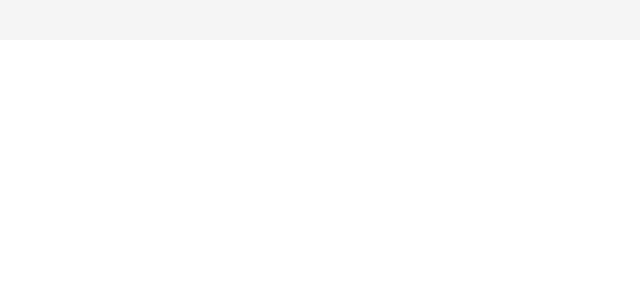
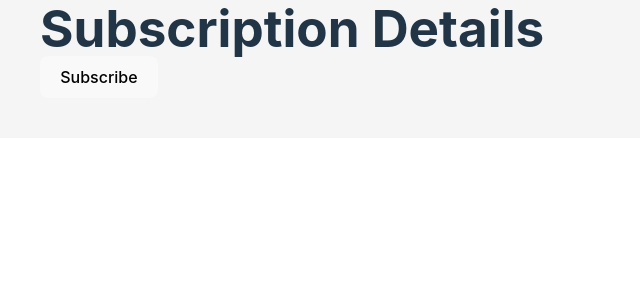
Before and after one commit to victorgbaye/Fig-jam, a React (Vite) app: page /subscriptioin in a window 1280 px wide. Before the commit this address had no page. Shown: the top 300 px of the page, without its empty margins (0-640 px from the left). Built offline with nearby package versions, Linux system fonts and the light colour scheme.

Commit message:
stripe inytegration

```diff
--- a/package.json
+++ b/package.json
@@ -11,6 +11,7 @@
   },
   "dependencies": {
     "@reduxjs/toolkit": "^1.9.7",
+    "@stripe/stripe-js": "^2.2.1",
     "axios": "^1.6.2",
     "prop-types": "^15.8.1",
     "react": "^18.2.0",
@@ -28,5 +29,6 @@
     "eslint-plugin-react-hooks": "^4.6.0",
     "eslint-plugin-react-refresh": "^0.4.3",
     "vite": "^4.5.1"
-  }
+  },
+  "proxy":"<http://localhost:5000>"
 }
--- a/src/App.jsx
+++ b/src/App.jsx
@@ -12,6 +12,7 @@ import Signup from './pages/Auth/Signup/Signup'
 import Account from './pages/account/Account'
 import Home from './pages/Home/Home'
 import MobileComponent from './pages/MobileComponent/MobileComponent';
+import Subscription from './pages/Subscription/Subscription';
 
 function App() {
   const {theme, toggleTheme} = useGlobalContext()
@@ -46,12 +47,15 @@ function App() {
             <Route path="/account" element={<Account/>} />
             <Route path="/login" element={<Login/>} />
             <Route path="/signup" element={<Signup/>} />
+            <Route path="/subscriptioin" element={<Subscription/>} />
+
           </Routes>
         </Router>
         {/* <Home/> */}
         {/* <Login/> */}
         {/* <Signup/> */}
         {/* <Account/> */}
+
       </div>
     </ThemeContext.Provider>
 
--- a/src/components/compound/FigCard/Figcard.module.scss
+++ b/src/components/compound/FigCard/Figcard.module.scss
@@ -58,7 +58,7 @@
     display: flex;
     flex-direction: column;
     align-items: flex-start;
-    gap: 8px;
+    gap: 12px;
 
     p{
         color: #525252;
--- /dev/null
+++ b/src/pages/Subscription/Subscription.jsx
@@ -0,0 +1,47 @@
+// // import React from 'react';
+
+// const Subscription = () => {
+//   const handleClick = async () => {
+//     const response = await fetch('/create-checkout-session', {
+//       method: 'POST',
+//     });
+
+//     const session = await response.json();
+
+//     // Redirect to Stripe Checkout
+//     window.location = `https://checkout.stripe.com/pay/${session.sessionId}`;
+//   };
+
+//   return (
+//     <div>
+//       <h1>Product Details</h1>
+//       <button onClick={handleClick}>Checkout</button>
+//     </div>
+//   );
+// };
+
+// export default Subscription;
+
+// import React from 'react';
+
+const Subscription = () => {
+  const handleClick = async () => {
+    const response = await fetch('http://localhost:5000/stripe/create-checkout-session', {
+      method: 'POST',
+    });
+
+    const session = await response.json();
+    console.log(session.session.url);
+    // Redirect to Stripe Checkout
+    window.location = `${session.session.url}`;
+  };
+
+  return (
+    <div>
+      <h1>Subscription Details</h1>
+      <button onClick={handleClick}>Subscribe</button>
+    </div>
+  );
+};
+
+export default Subscription;
```
Also changed, not shown: 1 other file (tests, documents, lock files or other folders).
